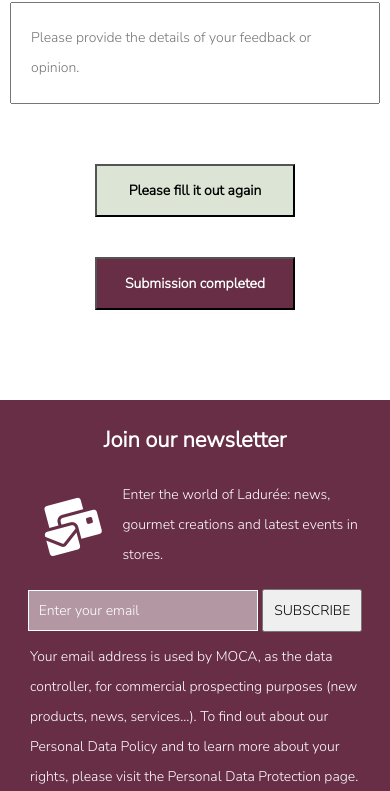
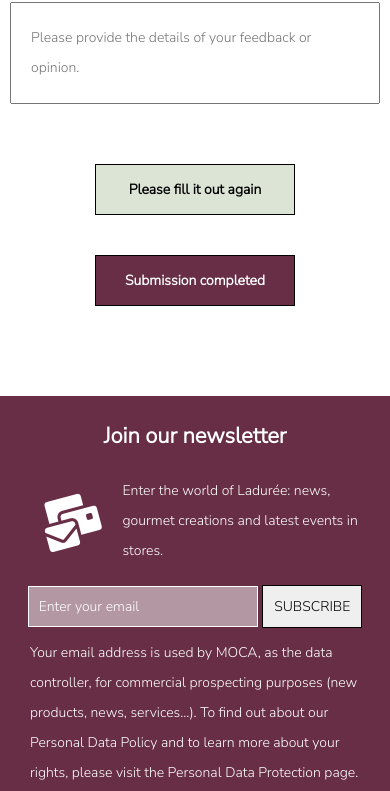
Before and after one commit to dos8742/MOCA, a plain HTML site: page contact-us.html in a window 390 px wide. Shown: the part 1660-2451 px from the top of the page. Drawn offline with Linux system fonts and the light colour scheme.

Commit message:
修改 : button border

```diff
--- a/css/contact-us.css
+++ b/css/contact-us.css
@@ -215,6 +215,7 @@ li:hover:before {
     box-sizing: border-box;
     background-color: #DBE4D5;
     font-weight: 700;
+    border: 1px solid black;
 }
 
 .contact_form_button .reset button:hover{
@@ -228,6 +229,7 @@ li:hover:before {
     background-color: #672E45;
     color: #FFFFFF;
     font-weight: 700;
+    border: 1px solid black;
 }
 
 .contact_form_button .submit button:hover{
@@ -291,8 +293,9 @@ li:hover:before {
 }
 
 .newsletter-input button{
-    padding: 15px;
+    padding: 16px;
     box-sizing: border-box;
+    border: 1px solid black;
 }
 /* ----------------------------------- */
 /* footer */
@@ -585,7 +588,7 @@ button img{
     }
 
     .newsletter-input button{
-        padding: 10px;
+        padding: 11px;
         box-sizing: border-box;
         font-size: 14px;
     }
```
